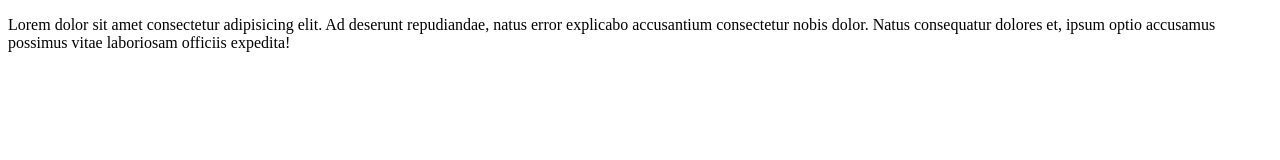
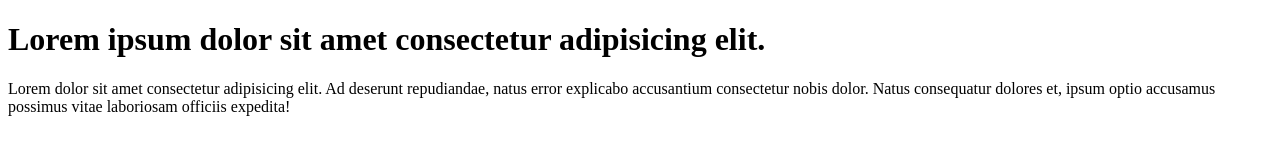
Before and after one commit to Abid-Khan-Dev/demo, a plain HTML site: page index.html in a window 1280 px wide. Drawn offline with Linux system fonts and the light colour scheme.

Commit message:
add new headline

```diff
--- a/index.html
+++ b/index.html
@@ -6,6 +6,7 @@
     <title>Document</title>
 </head>
 <body>
+    <h1>Lorem ipsum dolor sit amet consectetur adipisicing elit.</h1>
     <p>Lorem dolor sit amet consectetur adipisicing elit. Ad deserunt repudiandae, natus error explicabo accusantium consectetur nobis dolor. Natus consequatur dolores et, ipsum optio accusamus possimus vitae laboriosam officiis expedita!
     </p>
 </body>
```
